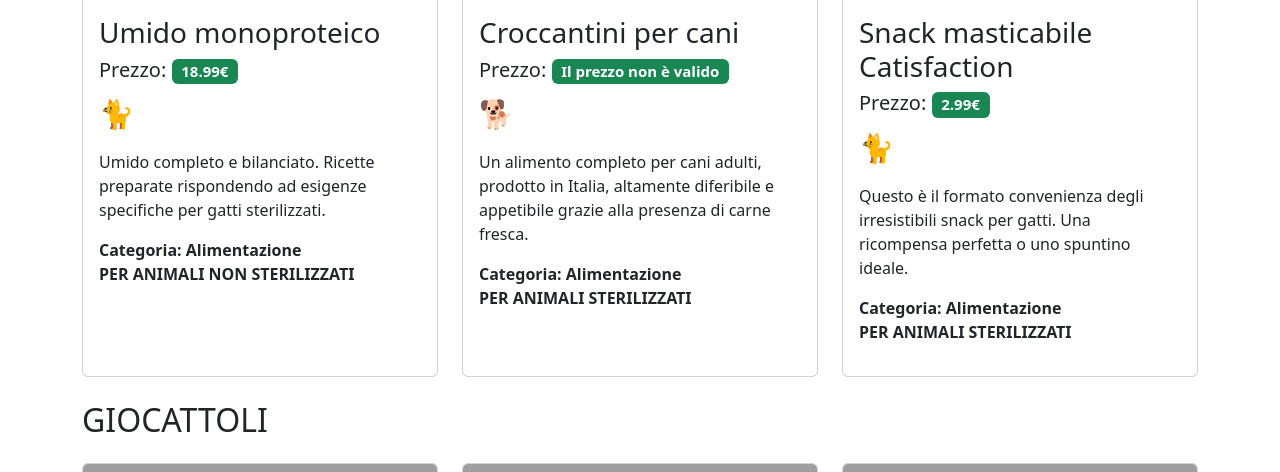
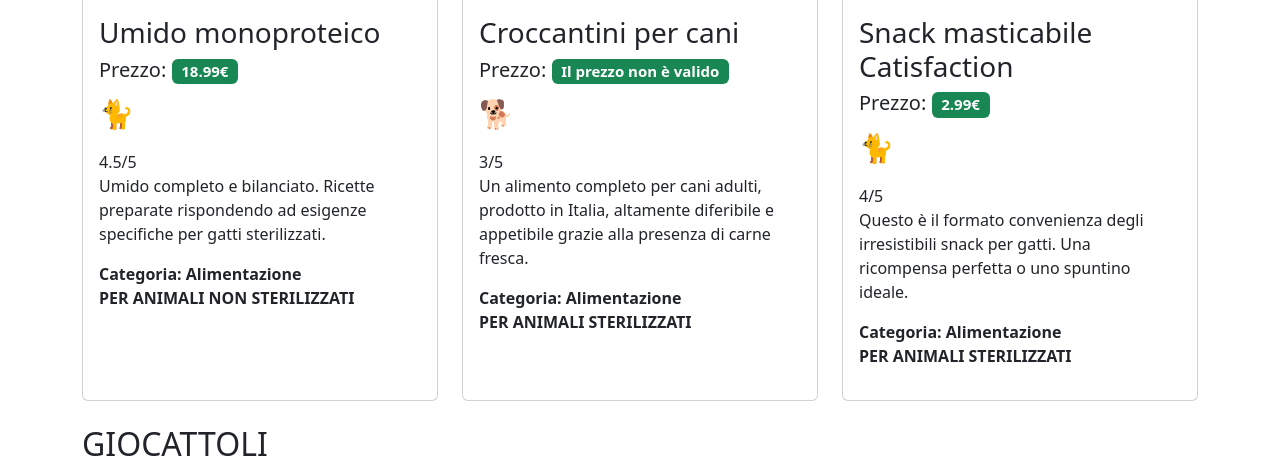
Before and after one commit to Corfaya/php-oop-2, a PHP site: page / in a window 1280 px wide. Shown: the part 471-943 px from the top of the page. Run offline with PHP 8.4, Linux system fonts and the light colour scheme; grey boxes are pictures that could not be loaded.

Commit message:
[UPD] Bonus DONE

```diff
--- a/Models/Food.php
+++ b/Models/Food.php
@@ -1,13 +1,15 @@
 <?php
     include_once __DIR__."/Item.php";
+    include_once __DIR__."/../Traits/Rating.php";
      class Food extends Item {
+        use Rating;
         public $isForSterilised;
 
-
-        public function __construct($_image, $_title, $_price, Category $_category, $_type, $_description, $_isForSterilised)
+        public function __construct($_image, $_title, $_price, Category $_category, $_type, $_description, $_isForSterilised, $_rating)
         {
-            parent::__construct($_image, $_title, $_price, $_category, $_type, $_description);
+            parent::__construct($_image, $_title, $_price, $_category, $_type, $_description, $_rating);
             $this->isForSterilised = $_isForSterilised;
+            $this->setRating($_rating);
         }
 
         public function getOptionSterility() {
--- a/Models/Item.php
+++ b/Models/Item.php
@@ -1,7 +1,9 @@
 <?php
 include_once __DIR__ . "/Category.php";
+include_once __DIR__."/../Traits/Rating.php";
 class Item
 {
+    use Rating;
     public $image;
     public $title;
     private $price;
@@ -9,18 +11,15 @@ class Item
     public $type;
     public $description;
 
-    function __construct($_image, $_title, $_price, Category $_category, $_type, $_description)
+    function __construct($_image, $_title, $_price, Category $_category, $_type, $_description, $_rating)
     {
-        // if (!is_int($this->price) || $this->price <= 0){
-        //     throw new Exception("Il prezzo non è valido!");
-        // }
-
         $this->image = $_image;
         $this->title = $_title;
         $this->setPrice($_price);
         $this->category = $_category;
         $this->type = $_type;
         $this->description = $_description;
+        $this->setRating($_rating);
     }
     // setter
     public function setPrice($priceGlobal)
--- a/Models/Kennel.php
+++ b/Models/Kennel.php
@@ -1,14 +1,17 @@
 <?php
 include_once __DIR__."/Item.php";
+include_once __DIR__."/../Traits/Rating.php";
      class Kennel extends Item {
+        use Rating;
         public $size;
         public $isIndoor;
 
-        public function __construct($_image, $_title, $_price, Category $_category, $_type, $_description, $_size, $_isIndoor)
+        public function __construct($_image, $_title, $_price, Category $_category, $_type, $_description, $_size, $_isIndoor, $_rating)
         {
-            parent::__construct($_image, $_title, $_price, $_category, $_type, $_description);
+            parent::__construct($_image, $_title, $_price, $_category, $_type, $_description, $_rating);
             $this->size = $_size;
             $this->isIndoor = $_isIndoor;
+            $this->setRating($_rating);
         }
 
         public function getInfos() {
--- a/Models/Toy.php
+++ b/Models/Toy.php
@@ -1,13 +1,15 @@
 <?php
 include_once __DIR__."/Item.php";
+include_once __DIR__."/../Traits/Rating.php";
     class Toy extends Item {
+        use Rating;
         public $isForPuppies;
 
-
-        public function __construct($_image, $_title, $_price, Category $_category, $_type, $_description, $_isForPuppies)
+        public function __construct($_image, $_title, $_price, Category $_category, $_type, $_description, $_isForPuppies, $_rating)
         {
-            parent::__construct($_image, $_title, $_price, $_category, $_type, $_description);
+            parent::__construct($_image, $_title, $_price, $_category, $_type, $_description, $_rating);
             $this->isForPuppies = $_isForPuppies;
+            $this->setRating($_rating);
         }
 
         public function getInfos() {
--- /dev/null
+++ b/Traits/Rating.php
@@ -0,0 +1,19 @@
+<?php
+    trait Rating {
+        protected $rating;
+        public function setRating($_rating) {
+            try {
+                if(!is_numeric($_rating) || $_rating < 0 || $_rating > 5) {
+                    throw new Exception("Valutazione scorretta");
+                }
+                $this->rating = $_rating;
+            } catch (Exception $e) {
+                $this->rating = $e->getMessage();
+            }
+        }
+
+        public function getRating() {
+            return $this->rating."/5";
+        }
+    }
+?>
--- a/index.php
+++ b/index.php
@@ -33,7 +33,7 @@ include __DIR__ . "/partials/db.php";
                             <div class="card-body">
                                 <h3 class="card-title"><?php echo $item->title; ?></h3>
                                 <h5 class="card-text">Prezzo: <span class="badge text-bg-success"><?php echo $item->getPrice(); ?></span></h5>
-                                <p class="fs-3"><?php echo $item->category->icon ?></p>
+                                <p class="fs-3"><?php echo $item->category->icon ?></p> <span><?php echo $item->getRating(); ?></span>
                                 <p><?php echo $item->description; ?></p>
                                 <p class="fw-bold"><?php echo $item->getInfos(); ?></p>
                             </div>
--- a/partials/db.php
+++ b/partials/db.php
@@ -13,23 +13,23 @@
 
     $items = [
         "foods" => [
-            new Food("https://static.vecteezy.com/ti/vettori-gratis/p3/1845721-gatto-seduto-con-ciotola-cibo-cartone-animato-gratuito-vettoriale.jpg", "Umido monoproteico", 18.99, $animals["cat"], "Alimentazione", "Umido completo e bilanciato. Ricette preparate rispondendo ad esigenze specifiche per gatti sterilizzati.", true),
-            new Food("https://static.vecteezy.com/ti/vettori-gratis/p1/1843958-cane-ciotola-con-cibo-disegno-illustrazione-isolato-su-sfondo-bianco-gratuito-vettoriale.jpg", "Croccantini per cani", "tredici e cinquanta", $animals["dog"], "Alimentazione", "Un alimento completo per cani adulti, prodotto in Italia, altamente diferibile e appetibile grazie alla presenza di carne fresca.", false),
-            new Food("https://static.vecteezy.com/system/resources/previews/036/326/986/non_2x/cute-cat-in-ramen-noodle-bowl-cartoon-icon-illustration-animal-food-icon-concept-isolated-premium-flat-cartoon-style-vector.jpg", "Snack masticabile Catisfaction", 2.99, $animals["cat"], "Alimentazione", "Questo è il formato convenienza degli irresistibili snack per gatti. Una ricompensa perfetta o uno spuntino ideale.", false)
+            new Food("https://static.vecteezy.com/ti/vettori-gratis/p3/1845721-gatto-seduto-con-ciotola-cibo-cartone-animato-gratuito-vettoriale.jpg", "Umido monoproteico", 18.99, $animals["cat"], "Alimentazione", "Umido completo e bilanciato. Ricette preparate rispondendo ad esigenze specifiche per gatti sterilizzati.", true, 4.5),
+            new Food("https://static.vecteezy.com/ti/vettori-gratis/p1/1843958-cane-ciotola-con-cibo-disegno-illustrazione-isolato-su-sfondo-bianco-gratuito-vettoriale.jpg", "Croccantini per cani", "tredici e cinquanta", $animals["dog"], "Alimentazione", "Un alimento completo per cani adulti, prodotto in Italia, altamente diferibile e appetibile grazie alla presenza di carne fresca.", false, 3),
+            new Food("https://static.vecteezy.com/system/resources/previews/036/326/986/non_2x/cute-cat-in-ramen-noodle-bowl-cartoon-icon-illustration-animal-food-icon-concept-isolated-premium-flat-cartoon-style-vector.jpg", "Snack masticabile Catisfaction", 2.99, $animals["cat"], "Alimentazione", "Questo è il formato convenienza degli irresistibili snack per gatti. Una ricompensa perfetta o uno spuntino ideale.", false, 4)
         ],
         "toys" => [
-            new Toy("https://static.vecteezy.com/ti/vettori-gratis/p1/48754985-carino-gatto-gamer-giocando-gioco-con-telecomando-da-gioco-kawaii-chibi-personaggio-portafortuna-illustrazione-schema-stile-design-vettoriale.jpg", "Topo peluche", 1.99, $animals["cat"], "Giocattoli", "Morbidissimo topo di pelushe che simula i veri roditori. Ha una coda lunga e un sonaglio per farsi sentire quando si muove, stimolando il tuo gatto al suo innato piacere per la caccia.", true),
-            new Toy("https://static.vecteezy.com/system/resources/previews/049/766/237/non_2x/basic-rgba-flat-sticker-of-dog-chasing-bone-vector.jpg", "Osso antimicrobico", "quattro", $animals["dog"], "Giocattoli", "Giocattolo da masticazione. Nel giocattolo sono presenti additivazioni antimicrobiche con efficacia del 99,9%.", false),
-            new Toy("https://static.vecteezy.com/ti/vettori-gratis/p1/47281776-realistico-animale-domestico-gatto-cane-illustrazione-concetti-vettoriale.jpg", "Dog Disc", 7.00, $animals["dog"], "Giochi educativi", "Dog Disc è un simpatico frisbee per cani, realizzato in plastica flessibile. Ideale per l'addestramento.", false)
+            new Toy("https://static.vecteezy.com/ti/vettori-gratis/p1/48754985-carino-gatto-gamer-giocando-gioco-con-telecomando-da-gioco-kawaii-chibi-personaggio-portafortuna-illustrazione-schema-stile-design-vettoriale.jpg", "Topo peluche", 1.99, $animals["cat"], "Giocattoli", "Morbidissimo topo di pelushe che simula i veri roditori. Ha una coda lunga e un sonaglio per farsi sentire quando si muove, stimolando il tuo gatto al suo innato piacere per la caccia.", true, 2.5),
+            new Toy("https://static.vecteezy.com/system/resources/previews/049/766/237/non_2x/basic-rgba-flat-sticker-of-dog-chasing-bone-vector.jpg", "Osso antimicrobico", "quattro", $animals["dog"], "Giocattoli", "Giocattolo da masticazione. Nel giocattolo sono presenti additivazioni antimicrobiche con efficacia del 99,9%.", false, 5),
+            new Toy("https://static.vecteezy.com/ti/vettori-gratis/p1/47281776-realistico-animale-domestico-gatto-cane-illustrazione-concetti-vettoriale.jpg", "Dog Disc", 7.00, $animals["dog"], "Giochi educativi", "Dog Disc è un simpatico frisbee per cani, realizzato in plastica flessibile. Ideale per l'addestramento.", false, 4.5)
         ],
         "kennels" => [
-            new Kennel("https://static.vecteezy.com/ti/vettori-gratis/p1/5151873-carino-cane-cartone-animato-dormire-sul-cuscino-gratuito-vettoriale.jpg", "Cuccia rettangolare in legno", 215.00, $animals["dog"], "Cuccia da interni", "Cuccia dal design moderno e leggero, di forma rettangolare. Il legno permette la protezione dal freddo in inverno e la freschezza nelle estati torride", "96x112x105", false),
-            new Kennel("https://static.vecteezy.com/ti/vettori-gratis/p1/25795377-vettore-gratuito-vettore-carino-gatto-addormentato-su-cuscino-cartone-animato-vettoriale.jpg", "Cuscino ovale", 35.00, $animals["cat"], "Donut per felini", "Cuscino ovale imbottito in morbida fibra di poliestere. Fantasia: mongolfiere con colori a pastello. Made in Italy.", "80x100", true),
-            new Kennel("https://static.vecteezy.com/system/resources/previews/007/116/172/non_2x/cute-bulldog-sleeping-at-night-cartoon-character-illustration-vector.jpg", "Divano Petit Sofa", 59.99, $animals["dog"], "Divano e altri comfort", "Un confortevole divanetto in tessuto, imbottito internamente in poliestere, morbido sul perimetro e completamente sfoderabile tramite zip. Ideale per dissuadere il proprio cane a mordicchiarlo.", "120x100x28", true)
+            new Kennel("https://static.vecteezy.com/ti/vettori-gratis/p1/5151873-carino-cane-cartone-animato-dormire-sul-cuscino-gratuito-vettoriale.jpg", "Cuccia rettangolare in legno", 215.00, $animals["dog"], "Cuccia da interni", "Cuccia dal design moderno e leggero, di forma rettangolare. Il legno permette la protezione dal freddo in inverno e la freschezza nelle estati torride", "96x112x105", false, 5),
+            new Kennel("https://static.vecteezy.com/ti/vettori-gratis/p1/25795377-vettore-gratuito-vettore-carino-gatto-addormentato-su-cuscino-cartone-animato-vettoriale.jpg", "Cuscino ovale", 35.00, $animals["cat"], "Donut per felini", "Cuscino ovale imbottito in morbida fibra di poliestere. Fantasia: mongolfiere con colori a pastello. Made in Italy.", "80x100", true, 1.5),
+            new Kennel("https://static.vecteezy.com/system/resources/previews/007/116/172/non_2x/cute-bulldog-sleeping-at-night-cartoon-character-illustration-vector.jpg", "Divano Petit Sofa", 59.99, $animals["dog"], "Divano e altri comfort", "Un confortevole divanetto in tessuto, imbottito internamente in poliestere, morbido sul perimetro e completamente sfoderabile tramite zip. Ideale per dissuadere il proprio cane a mordicchiarlo.", "120x100x28", true, 2.5)
         ],
         "general" => [
-            new Item("https://static.vecteezy.com/system/resources/previews/049/480/324/non_2x/a-cat-and-a-bottle-of-cleaning-spray-vector.jpg", "Spazzola per pelo lungo", 6.79, $animals["cat"], "Igiene e toelettatura", "Una spazzola per rimuovere il pelo in eccesso, rendendo la toelettatura un piacevole momento sia per voi che per il vostro amico."),
-            new Item("https://static.vecteezy.com/system/resources/previews/025/439/884/non_2x/trendy-dog-leaving-vector.jpg", "Pettorina leggera", 42.59, $animals["dog"], "Passeggio", "Una pettorina leggera, sicura e traspirante per il vostro cane."),
+            new Item("https://static.vecteezy.com/system/resources/previews/049/480/324/non_2x/a-cat-and-a-bottle-of-cleaning-spray-vector.jpg", "Spazzola per pelo lungo", 6.79, $animals["cat"], "Igiene e toelettatura", "Una spazzola per rimuovere il pelo in eccesso, rendendo la toelettatura un piacevole momento sia per voi che per il vostro amico.", 3.5),
+            new Item("https://static.vecteezy.com/system/resources/previews/025/439/884/non_2x/trendy-dog-leaving-vector.jpg", "Pettorina leggera", 42.59, $animals["dog"], "Passeggio", "Una pettorina leggera, sicura e traspirante per il vostro cane.", 4.5),
         ]
     ];
 
```
